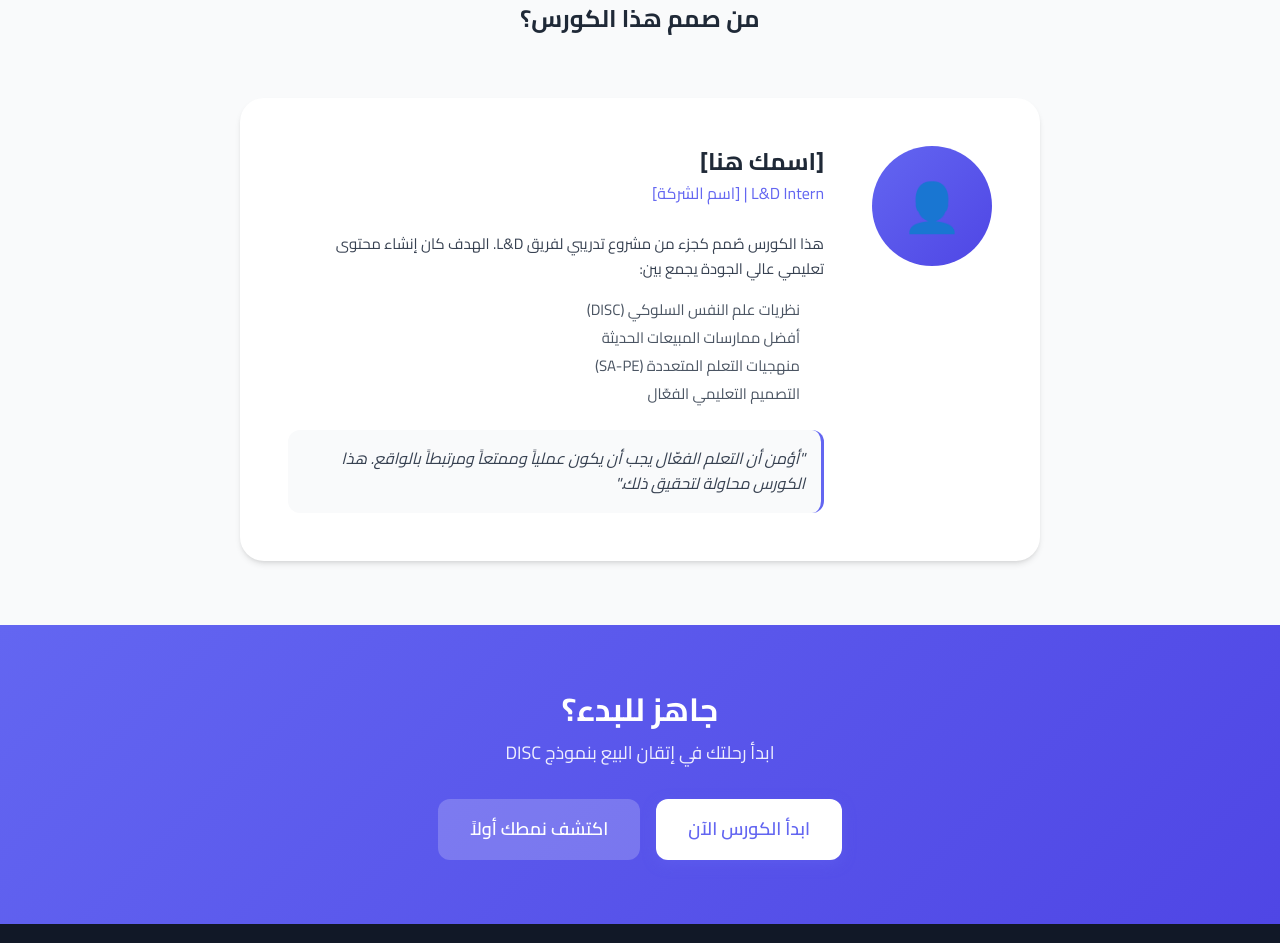
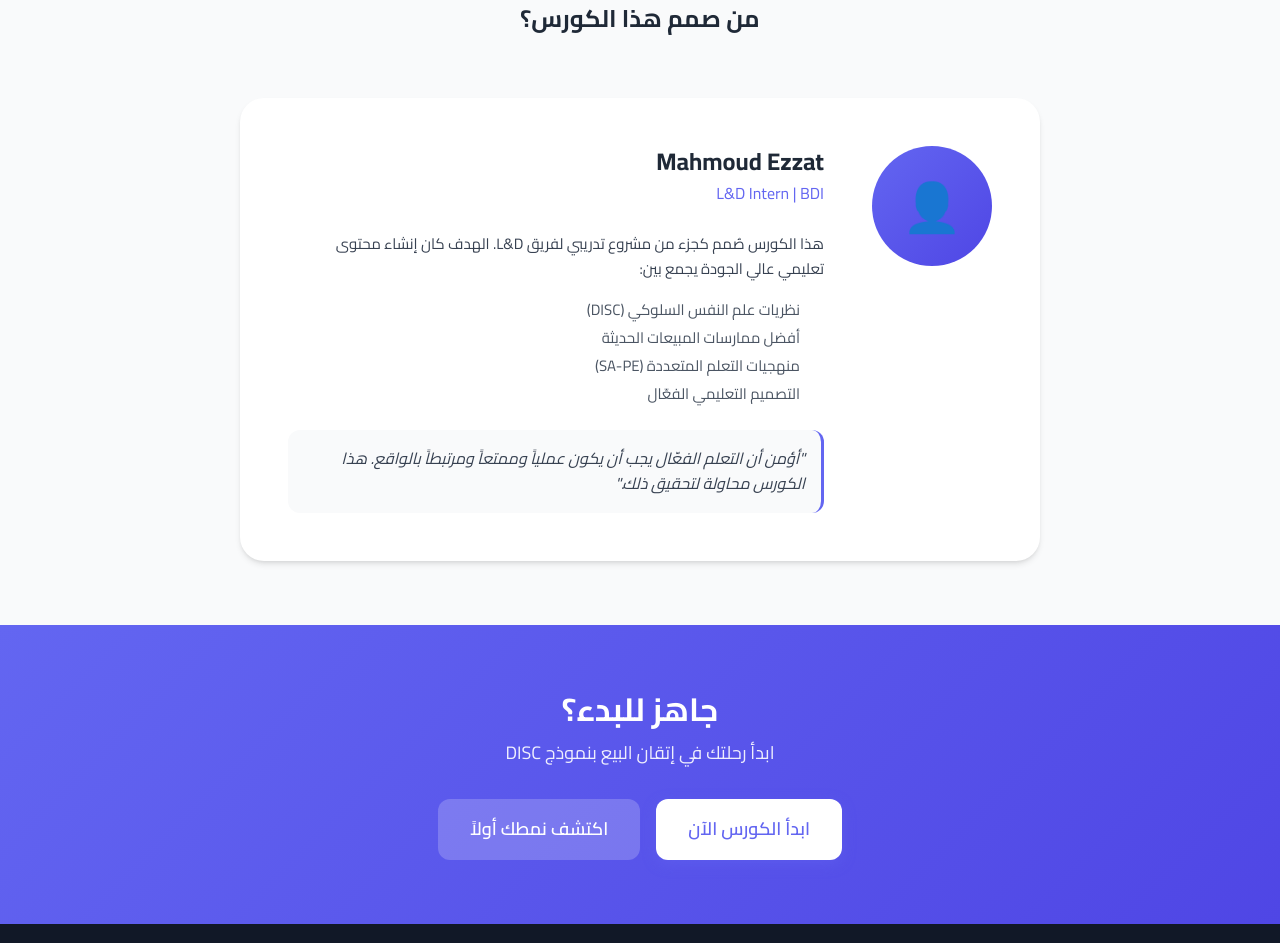
Before and after one commit to galaxythereal/BDI-DISC, a plain HTML site: page about.html in a window 1280 px wide. Shown: the part 4601-5544 px from the top of the page. Drawn offline with Linux system fonts and the light colour scheme.

Commit message:
Update about.html

```diff
--- a/about.html
+++ b/about.html
@@ -314,8 +314,8 @@
                     <div class="avatar-placeholder">👤</div>
                 </div>
                 <div class="creator-info">
-                    <h3>[اسمك هنا]</h3>
-                    <p class="creator-title">L&D Intern | [اسم الشركة]</p>
+                    <h3>Mahmoud Ezzat</h3>
+                    <p class="creator-title">L&D Intern | BDI </p>
                     <div class="creator-bio">
                         <p>هذا الكورس صُمم كجزء من مشروع تدريبي لفريق L&D. الهدف كان إنشاء محتوى تعليمي عالي الجودة يجمع بين:</p>
                         <ul>
```
